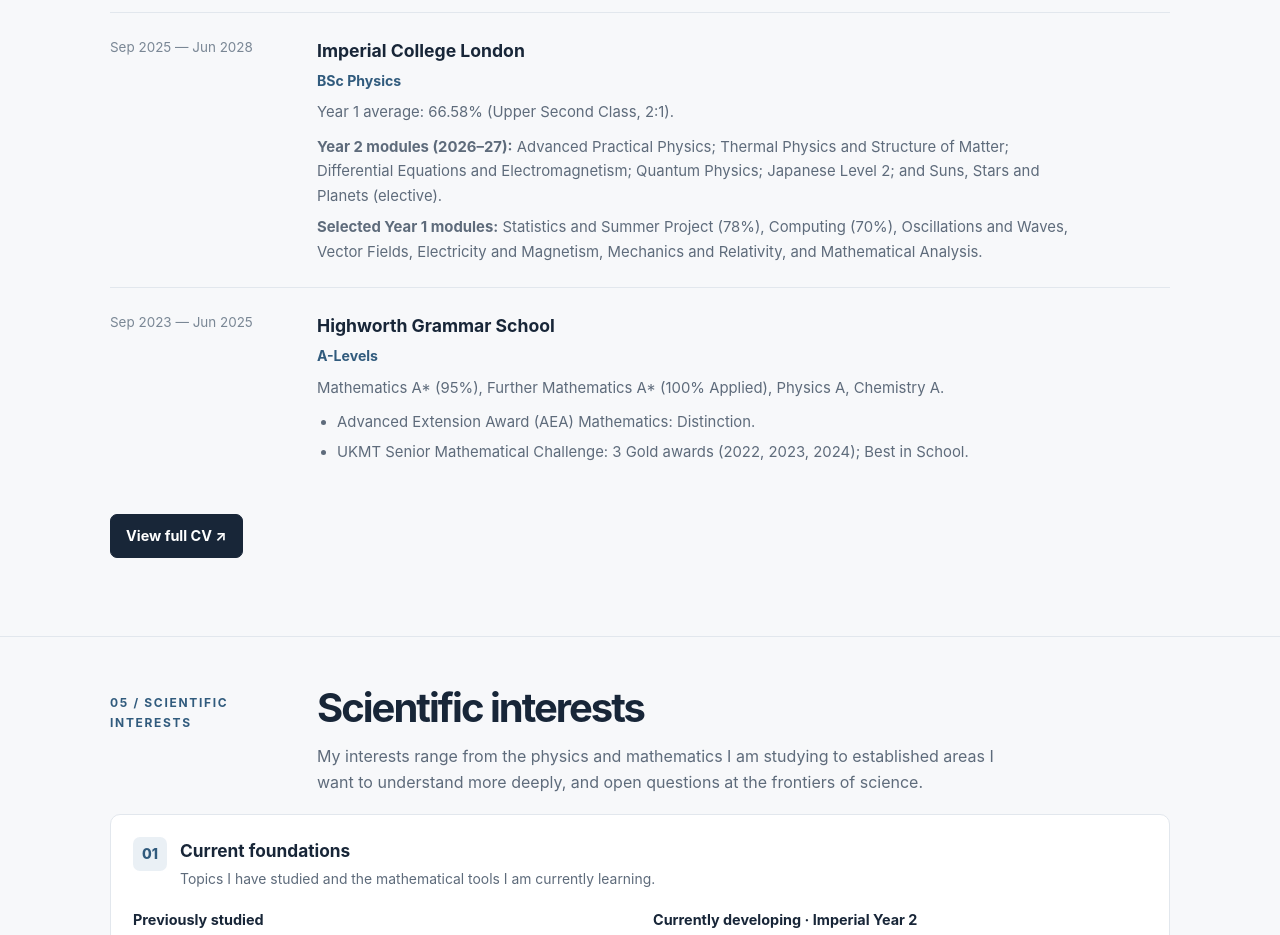
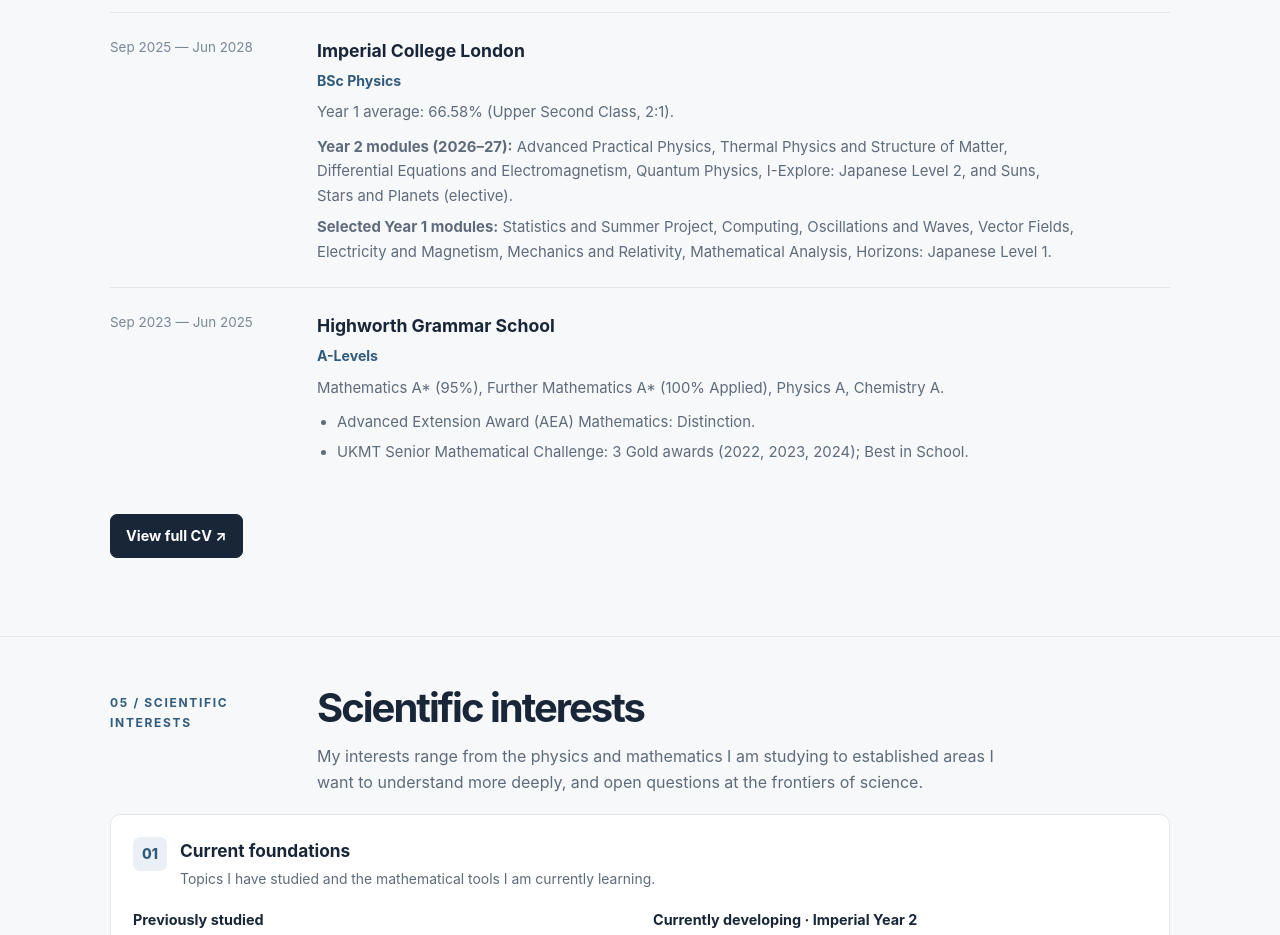
Before and after one commit to AbramChui/AbramChui.github.io., a plain HTML site: page index.html in a window 1280 px wide. Shown: the part 3160-4095 px from the top of the page. Drawn offline with Linux system fonts and the light colour scheme.

Commit message:
Enhance education section with detailed module information
Updated education section with additional details about Year 2 modules and selected Year 1 modules.

```diff
--- a/index.html
+++ b/index.html
@@ -198,7 +198,7 @@ body.dark .noise-line{stroke:#70b7f5}body.dark .anti-line{stroke:#f0a276}body.da
 <div class="entry"><div class="entry-date"><span>University project · 2026</span></div><div><h3>Imperial College London — Summer Project</h3><div class="sub"><span>Directional Active Noise Cancelling team</span></div><p><span>Collaborated on the development and testing of an experimental prototype. The project received the Best Experimental Video Prize (Team P7BR), as listed on the Imperial Physics project showcase.</span></p></div></div>
 </div></section>
 <section class="content" id="education"><div class="wrap"><div class="head"><div class="label">04 / <span>Education</span></div><div><h2>Academic background</h2><p class="intro">Building a foundation in theoretical physics, mathematical methods and experimental science.</p></div></div>
-<div class="entry"><div class="entry-date">Sep 2025 — Jun 2028</div><div><h3>Imperial College London</h3><div class="sub"><span>BSc Physics</span></div><p>Year 1 average: 66.58% (Upper Second Class, 2:1).</p><p style="margin-top:10px"><strong>Year 2 modules (2026–27):</strong> Advanced Practical Physics; Thermal Physics and Structure of Matter; Differential Equations and Electromagnetism; Quantum Physics; Japanese Level 2; and Suns, Stars and Planets (elective).</p><p style="margin-top:7px"><strong>Selected Year 1 modules:</strong> Statistics and Summer Project (78%), Computing (70%), Oscillations and Waves, Vector Fields, Electricity and Magnetism, Mechanics and Relativity, and Mathematical Analysis.</p></div></div>
+<div class="entry"><div class="entry-date">Sep 2025 — Jun 2028</div><div><h3>Imperial College London</h3><div class="sub"><span>BSc Physics</span></div><p>Year 1 average: 66.58% (Upper Second Class, 2:1).</p><p style="margin-top:10px"><strong>Year 2 modules (2026–27):</strong> Advanced Practical Physics, Thermal Physics and Structure of Matter, Differential Equations and Electromagnetism, Quantum Physics, I-Explore: Japanese Level 2, and Suns, Stars and Planets (elective).</p><p style="margin-top:7px"><strong>Selected Year 1 modules:</strong> Statistics and Summer Project, Computing, Oscillations and Waves, Vector Fields, Electricity and Magnetism, Mechanics and Relativity, Mathematical Analysis, Horizons: Japanese Level 1.</p></div></div>
 <div class="entry"><div class="entry-date">Sep 2023 — Jun 2025</div><div><h3>Highworth Grammar School</h3><div class="sub"><span>A-Levels</span></div><p><span>Mathematics A* (95%), Further Mathematics A* (100% Applied), Physics A, Chemistry A.</span></p><ul class="education-awards"><li><span>Advanced Extension Award (AEA) Mathematics: Distinction.</span></li><li><span>UKMT Senior Mathematical Challenge: 3 Gold awards (2022, 2023, 2024); Best in School.</span></li></ul></div></div>
 <div class="actions" style="margin-top:22px"><a class="btn primary" href="Abram_Chui_CV.pdf" target="_blank" rel="noreferrer"><span>View full CV ↗</span></a></div>
 </div></section>
```
